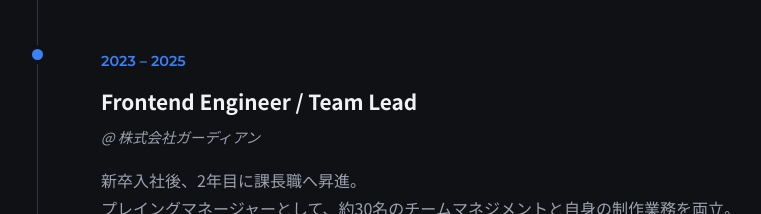
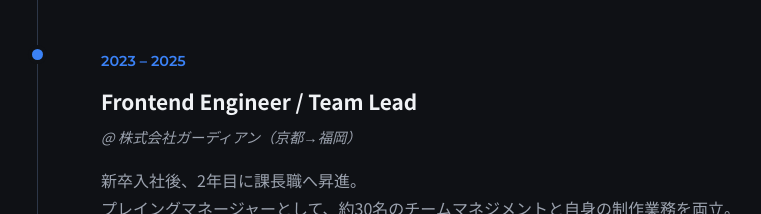
Before and after one commit to hiroto-1020/hiroto-1020.github.io, a plain HTML site: page index.html in a window 1280 px wide. Shown: the part 3840-4054 px from the top of the page, without its empty margins (203-964 px from the left). Drawn offline with nearby package versions, Linux system fonts and the light colour scheme.

Commit message:
Update site layout

```diff
--- a/index.html
+++ b/index.html
@@ -259,7 +259,7 @@
                         <div class="timeline__date">2023 – 2025</div>
                         <div class="timeline__content">
                             <h3>Frontend Engineer / Team Lead</h3>
-                            <span class="timeline__org">@ 株式会社ガーディアン</span>
+                            <span class="timeline__org">@ 株式会社ガーディアン（京都→福岡）</span>
                             <p>
                                 新卒入社後、2年目に課長職へ昇進。<br>プレイングマネージャーとして、約30名のチームマネジメントと自身の制作業務を両立。
                                 <br><br>
```
